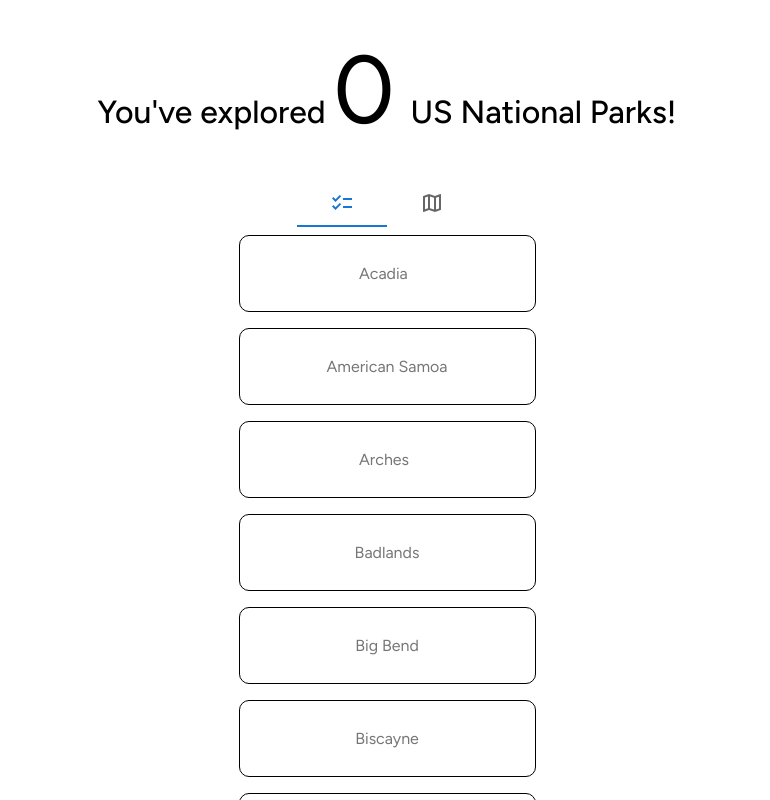
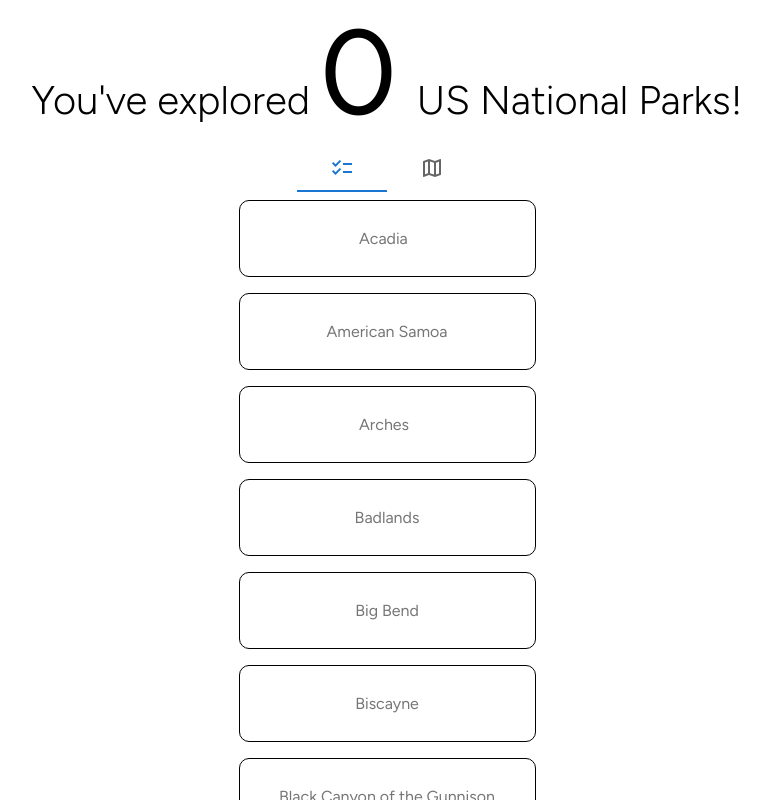
Before and after one commit to geomin76/nps-visited, a React (Create React App) app: page / in a window 1280 px wide. Shown: the top 800 px of the page, without its empty margins (253-1023 px from the left). Built offline with nearby package versions, Linux system fonts and the light colour scheme.

Commit message:
Fixing CSS

```diff
--- a/src/App.js
+++ b/src/App.js
@@ -1,10 +1,10 @@
 import './App.css';
 import { ParksList, TabPanel, a11yProps, countVisitedParks } from './Service';
 import React, { useState } from 'react';
-import { Container, Box, Grid, ListSubheader } from '@material-ui/core';
-import { makeStyles, createStyles } from '@material-ui/core/styles';
+import { Container, Grid, Typography } from '@material-ui/core';
+import { makeStyles, createStyles, createTheme, ThemeProvider } from '@material-ui/core/styles';
 import { NPList } from './NPList';
-import { Tab, Tabs, Typography } from '@mui/material';
+import { Tab, Tabs } from '@mui/material';
 import MapOutlinedIcon from '@mui/icons-material/MapOutlined';
 import ChecklistOutlinedIcon from '@mui/icons-material/ChecklistOutlined';
 
@@ -25,6 +25,18 @@ const useStyles = makeStyles((theme) =>
   }),
 );
 
+const theme = createTheme();
+
+theme.typography.h3 = {
+  fontWeight: "300",
+  '@media (min-width:700px)': {
+    fontSize: '1.7rem',
+  },
+  [theme.breakpoints.up('md')]: {
+    fontSize: '2.5rem',
+  },
+};
+
 const App = () => {
   const classes = useStyles();
 
@@ -40,7 +52,9 @@ const App = () => {
       <Container maxWidth="xl">
         <Grid container className={classes.center}>
           <Grid sm={12} className={classes.center}>
-            <p style={{ fontWeight: "500", fontSize: "2em" }}>You've explored <span style={{ fontWeight: "400", fontSize: "3em" }}>{countVisitedParks(ParksList)}</span>&nbsp; US National Parks!</p>
+            <ThemeProvider theme={theme}>
+              <Typography variant="h3">You've explored <span style={{ fontWeight: "400", fontSize: "3em" }}>{countVisitedParks(ParksList)}</span>&nbsp; US National Parks!</Typography>
+            </ThemeProvider>
           </Grid>
           <Grid sm={12} className={classes.center}>
             <Tabs value={value} onChange={handleChange}>
```
